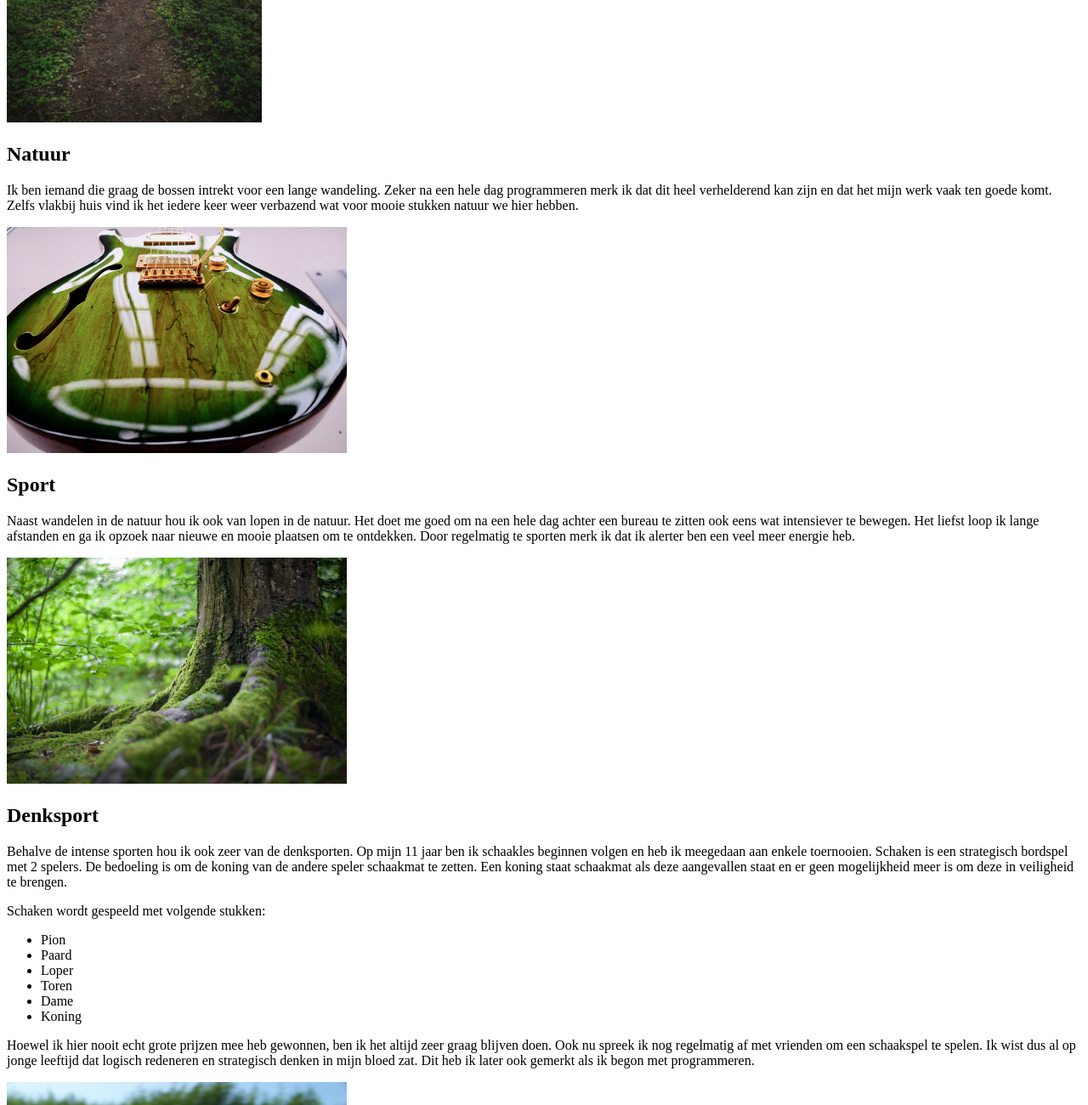
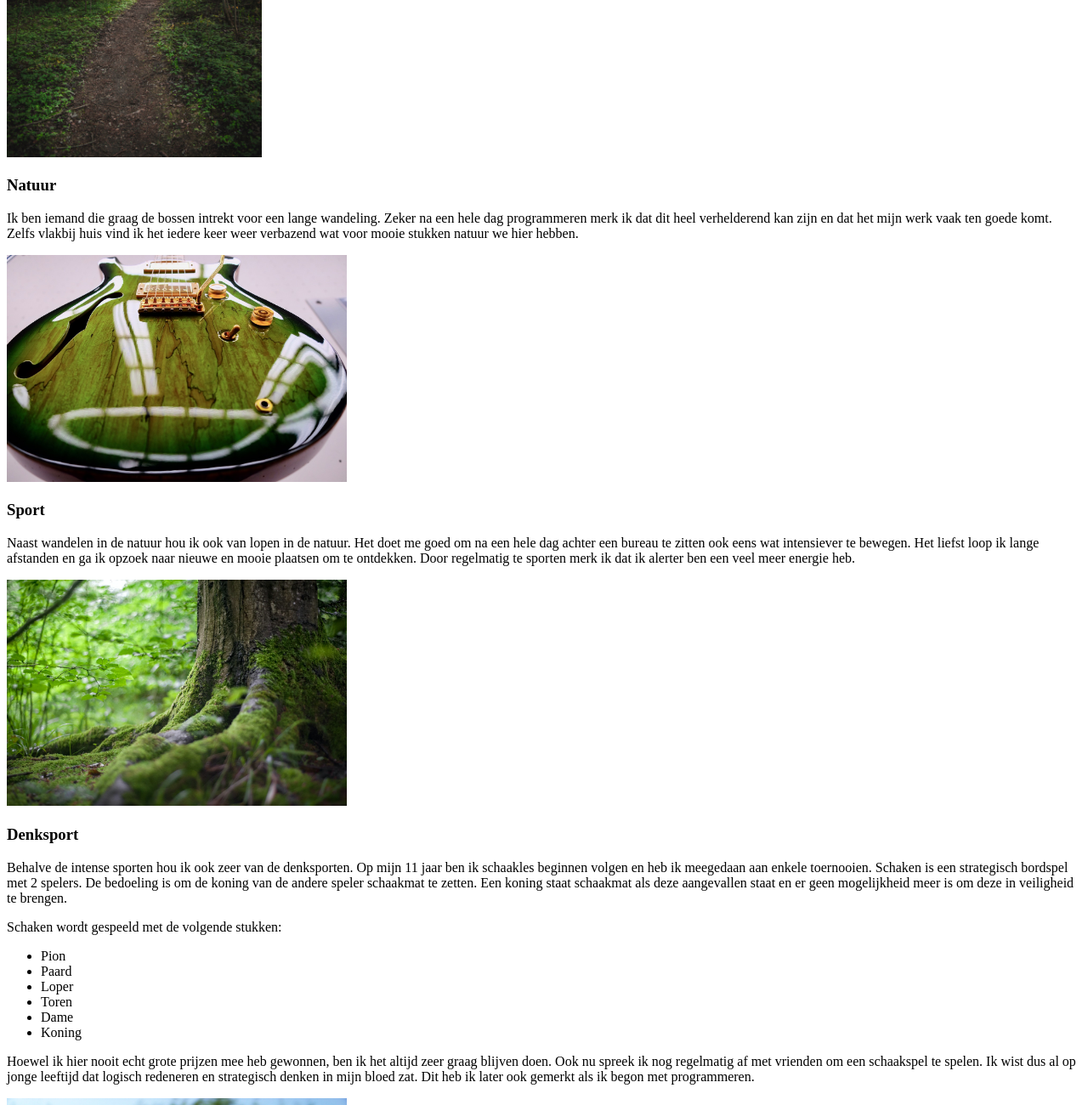
Before and after one commit to Felix5746/Project-1, a plain HTML site: page hobby.html in a window 1280 px wide. Shown: the part 875-2175 px from the top of the page at 85% size. Drawn offline with Linux system fonts and the light colour scheme.

Commit message:
Finale versie, Titel toegevoegd aan hobby.html

```diff
--- a/hobby.html
+++ b/hobby.html
@@ -66,7 +66,9 @@
       </div>
     </div>
 
-    <h2>Muziek</h2>
+    <h2>Hobby's en interesses</h2>
+
+    <h3>Muziek</h3>
     <!--De afbeeldingen lijken fout te staan, maar staan zo dat ik ze via opmaak op de juiste plaats kan zetten-->
     <p>
       In mijn vrije tijd hou ik me graag bezig met het spelen en schrijven van
@@ -85,7 +87,7 @@
       width="300"
     />
 
-    <h2>Natuur</h2>
+    <h3>Natuur</h3>
 
     <p>
       Ik ben iemand die graag de bossen intrekt voor een lange wandeling. Zeker
@@ -96,7 +98,7 @@
 
     <img src="img/guitar.jpg" alt="Groene gitaar" title="Gitaar" width="400" />
 
-    <h2>Sport</h2>
+    <h3>Sport</h3>
 
     <p>
       Naast wandelen in de natuur hou ik ook van lopen in de natuur. Het doet me
@@ -113,7 +115,7 @@
       width="400"
     />
 
-    <h2>Denksport</h2>
+    <h3>Denksport</h3>
 
     <p>
       Behalve de intense sporten hou ik ook zeer van de denksporten. Op mijn 11
@@ -124,7 +126,7 @@
       meer is om deze in veiligheid te brengen.
     </p>
 
-    <p>Schaken wordt gespeeld met volgende stukken:</p>
+    <p>Schaken wordt gespeeld met de volgende stukken:</p>
 
     <ul>
       <li>Pion</li>
```
